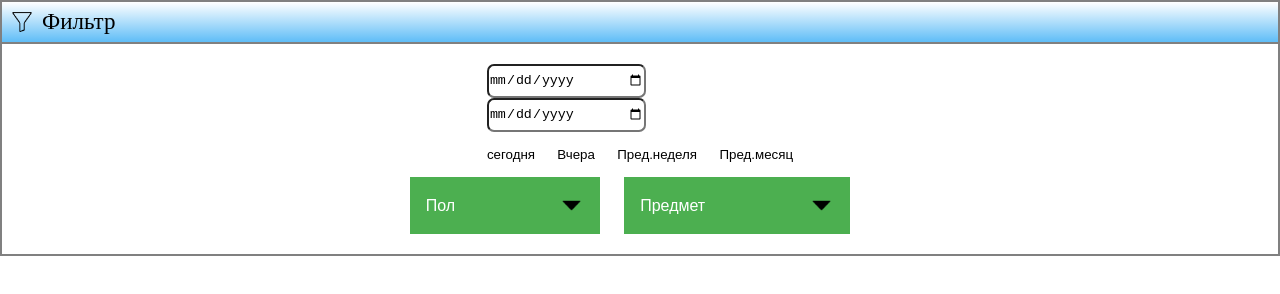
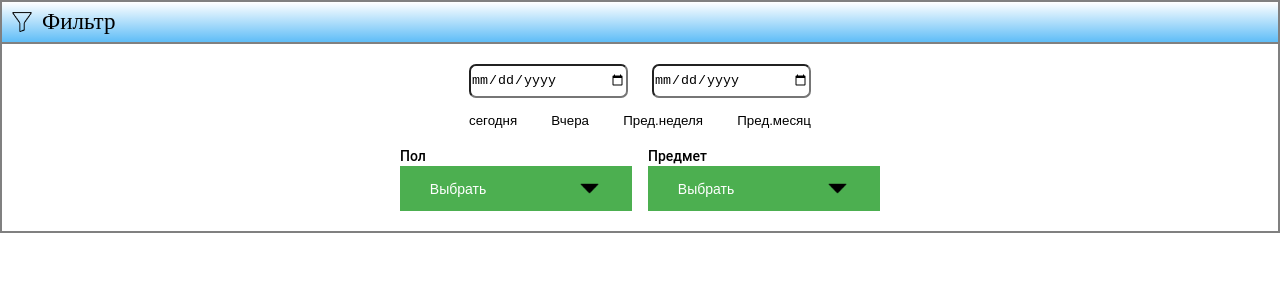
Before and after one commit to Amanbek22/custom-selct, a plain HTML site: page index.html in a window 1280 px wide. Both pictures are taken after a click on the picture 22 px from the left and 22 px from the top of the page. Drawn offline with Linux system fonts and the light colour scheme.

Commit message:
refactor

```diff
--- a/index.html
+++ b/index.html
@@ -1,5 +1,6 @@
 <!DOCTYPE html>
 <html lang="en">
+
 <head>
   <meta charset="UTF-8" />
   <meta http-equiv="X-UA-Compatible" content="IE=edge" />
@@ -26,9 +27,11 @@
         </div>
       </div>
       <div class="dropdown__wrapper">
+        <label>
+          Пол
           <div class="dropdown">
             <button class="dropbtn">
-              Пол
+              Выбрать
               <img id="down" src="./down.png" alt="\/" />
             </button>
             <div id="myDropdown" class="dropdown-content">
@@ -39,9 +42,12 @@
               </div>
             </div>
           </div>
+        </label>
+        <label>
+          Предмет
           <div class="dropdown">
             <button class="dropbtn">
-              Предмет
+              Выбрать
               <img id="down" src="./down.png" alt="\/" />
             </button>
             <div id="myDropdown" class="dropdown-content">
@@ -57,9 +63,11 @@
               </div>
             </div>
           </div>
+        </label>
       </div>
     </div>
   </div>
   <script src="./main.js"></script>
 </body>
+
 </html>
--- a/main.js
+++ b/main.js
@@ -33,9 +33,10 @@ function onSelect(event, dropdownBlock, arr, selectBtn, dropList) {
   selectBtn.append(closeBtn);
 
   closeBtn.addEventListener("click", (e) => {
+    console.log(selectBtn);
     e.stopPropagation();
     arr.length = [];
-    selectBtn.innerText = "Пол";
+    selectBtn.innerText = "Выбрать";
 
     const check = dropdownBlock.classList.contains("show");
     if (check) {
@@ -49,7 +50,7 @@ function onSelect(event, dropdownBlock, arr, selectBtn, dropList) {
 
   // Replace if empty array;
   if (!arr.filter((i) => i !== null).length) {
-    selectBtn.innerHTML = "Выпадаюший";
+    selectBtn.innerHTML = "Выбрать";
     img.classList.add("down");
     selectBtn.append(img);
   }
--- a/style.css
+++ b/style.css
@@ -6,13 +6,15 @@
 .dropbtn {
   background-color: #4caf50;
   color: white;
-  padding: 16px;
-  font-size: 16px;
+  padding: 10px;
+  font-size: 14px;
   border: none;
   cursor: pointer;
   display: flex;
   align-items: center;
+  justify-content: center;
   grid-gap: 6.5em;
+  width: 232px;
 }
 
 /* Кнопка выпадающего меню при наведении и фокусировке */
@@ -37,6 +39,7 @@
   padding: 14px 20px 12px 45px;
   border: none;
   border-bottom: 1px solid #ddd;
+  width: 230px;
 }
 
 /* Поле поиска, когда он получает фокус/нажал на */
@@ -48,8 +51,7 @@
 .dropdown {
   position: relative;
   display: inline-block;
-  margin-right: 20px;
-  margin-top: 15px;
+  margin-top: 2px;
 }
 
 /* Выпадающее содержимое (скрыто по умолчанию) */
@@ -57,7 +59,7 @@
   display: none;
   position: absolute;
   background-color: #f6f6f6;
-  min-width: 230px;
+  width: 230px;
   border: 1px solid #ddd;
   z-index: 1;
 }
@@ -140,7 +142,6 @@
 
 .inputs__wrapper {
   margin-top: 20px;
-  width: 24%;
 }
 
 .inputs__wrapper > #first-datePicker {
@@ -155,6 +156,17 @@
 
 .dropdown__wrapper {
   margin-bottom: 20px;
+  margin-top: 20px;
+  display: flex;
+  grid-gap: 1em;
+}
+
+.dropdown__wrapper > label {
+  font-family: "Roboto", sans-serif;
+  display: flex;
+  flex-direction: column;
+  font-size: 14px;
+  font-weight: 500;
 }
 
 .buttons__wrapper {
```
Lines whose indentation alone changed are shown as unchanged.
